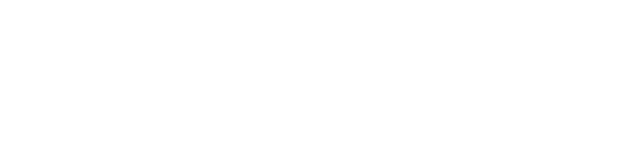
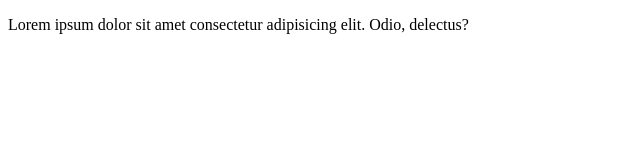
Before and after one commit to AmitRauniyarr/learn_git, a plain HTML site: page index.html in a window 1280 px wide. Shown: the whole page, without its empty margins (0-640 px from the left). Drawn offline with Linux system fonts and the light colour scheme.

Commit message:
update index file

```diff
--- a/index.html
+++ b/index.html
@@ -6,6 +6,8 @@
     <title>Document</title>
 </head>
 <body>
-
+    <p>
+        Lorem ipsum dolor sit amet consectetur adipisicing elit. Odio, delectus?
+    </p>
 </body>
 </html>
```
